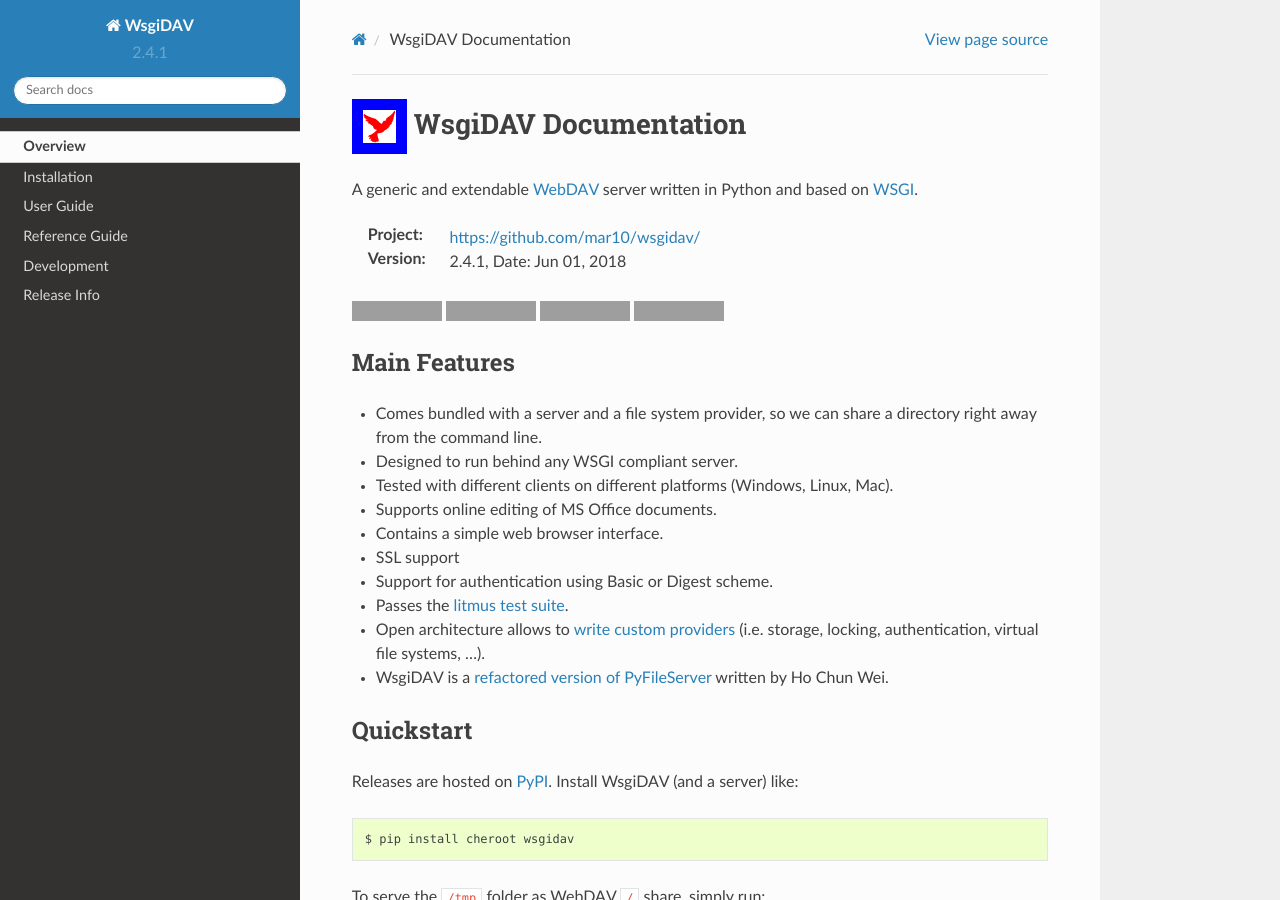
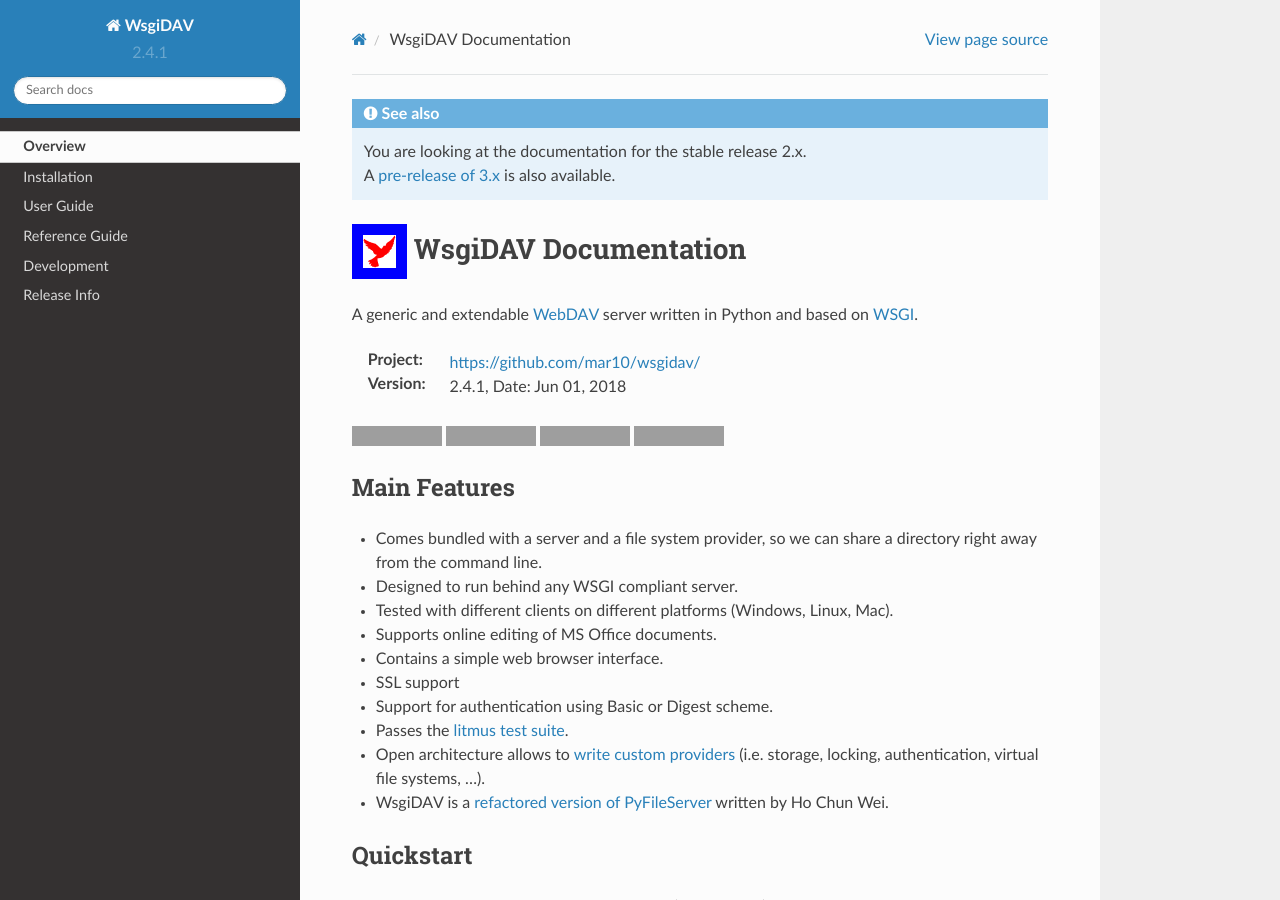
Before and after one commit to mar10/wsgidav, a Sphinx documentation site: the page built from doc/sphinx/index.rst, in a window 1280 px wide and 900 px high, cut to the strip 0-900 px from the top of the window. Built offline with Sphinx 7.4.7 and the Read the Docs theme 2.0.0, drawn with Linux system fonts in a browser that asks for light colours; pages that are not in the unit, such as notebooks, are missing from menus; the version number is read from the project's files by our own code; grey boxes are pictures that could not be loaded.

Commit message:
Add version note to docs

```diff
--- a/doc/sphinx/conf.py
+++ b/doc/sphinx/conf.py
@@ -52,6 +52,14 @@
     'sphinx.ext.napoleon',
     # 'sphinx_automodapi.automodapi',
 ]
+
+# Included at the beginning of every file:
+rst_prolog = """
+.. seealso ::
+
+    You are looking at the documentation for the stable release 2.x. |br|
+    A `pre-release of 3.x </en/latest/>`_ is also available.
+"""
 
 # A string of reStructuredText that will be included at the end of every source file that is read.
 # This is the right place to add substitutions that should be available in every file. An example:
```
